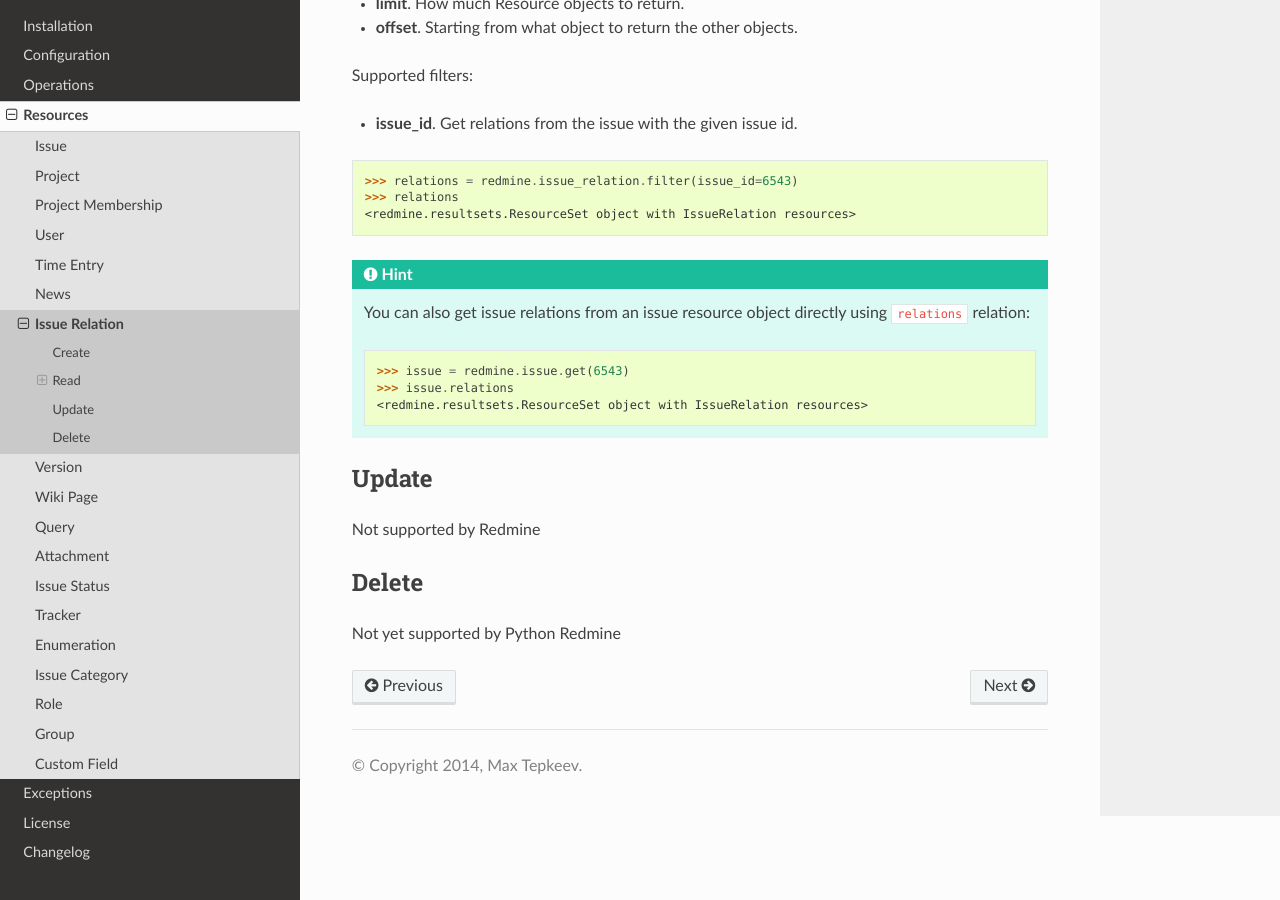
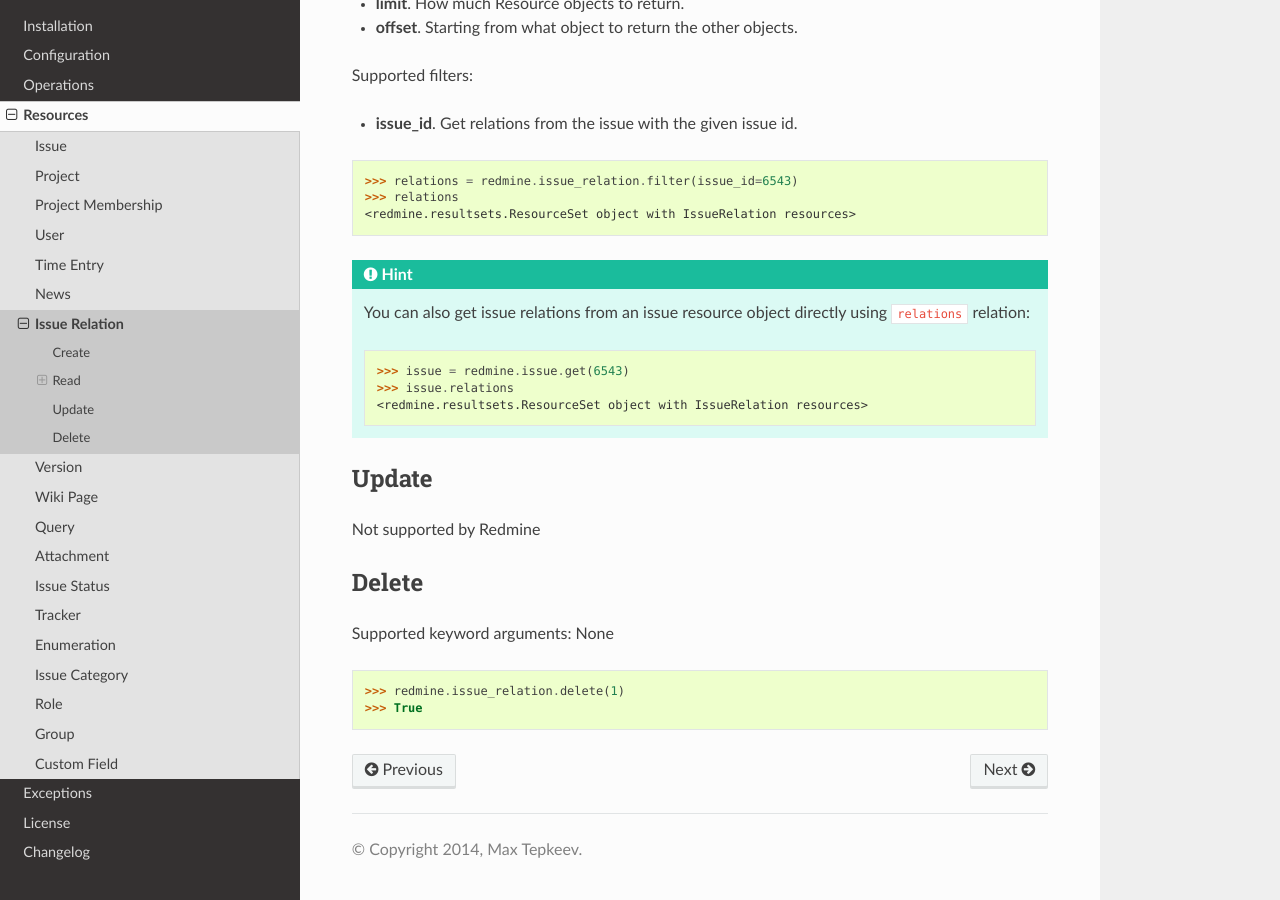
Before and after one commit to maxtepkeev/python-redmine, a Sphinx documentation site: the page built from docs/resources/issue_relation.rst, in a window 1280 px wide and 900 px high, scrolled down 1203 px. Built offline with Sphinx 7.4.7 and the Read the Docs theme 2.0.0, drawn with Linux system fonts in a browser that asks for light colours.

Commit message:
issue relation delete method support

```diff
--- a/docs/changelog.rst
+++ b/docs/changelog.rst
@@ -11,6 +11,7 @@
   * IssueCategory
   * Version
   * TimeEntry
+  * IssueRelation
   * ProjectMembership
   * Project
   * Issue
--- a/docs/resources/issue_relation.rst
+++ b/docs/resources/issue_relation.rst
@@ -87,4 +87,9 @@
 Delete
 ------
 
-Not yet supported by Python Redmine
+Supported keyword arguments: None
+
+.. code-block:: python
+
+    >>> redmine.issue_relation.delete(1)
+    >>> True
```
Also changed, not shown: 2 other files.
